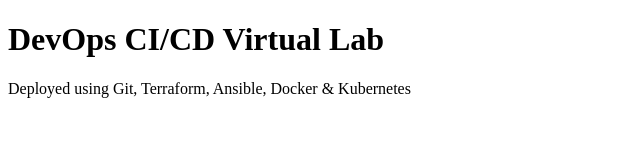
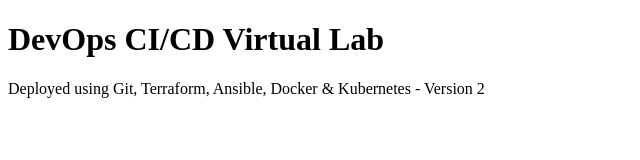
Before and after one commit to Niveditha-Anbalagan/vle5-devops, a plain HTML site: page app/index.html in a window 1280 px wide. Shown: the full height of the page, 0-640 px from the left. Drawn offline with Linux system fonts and the light colour scheme.

Commit message:
Update app to version 2

```diff
--- a/app/index.html
+++ b/app/index.html
@@ -2,6 +2,6 @@
 <html>
 <body>
 <h1>DevOps CI/CD Virtual Lab</h1>
-<p>Deployed using Git, Terraform, Ansible, Docker & Kubernetes</p>
+<p>Deployed using Git, Terraform, Ansible, Docker & Kubernetes - Version 2</p>
 </body>
 </html>
```
